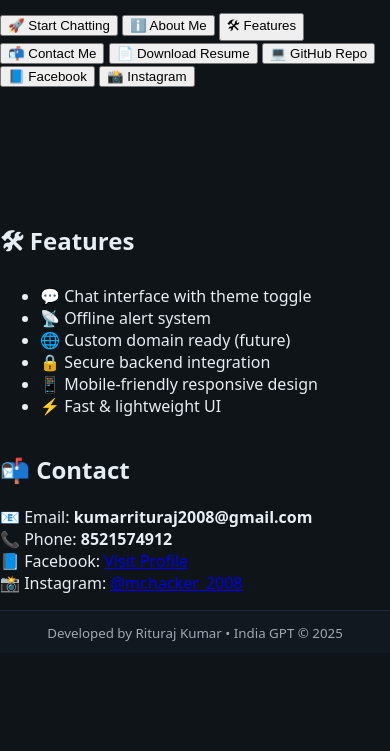
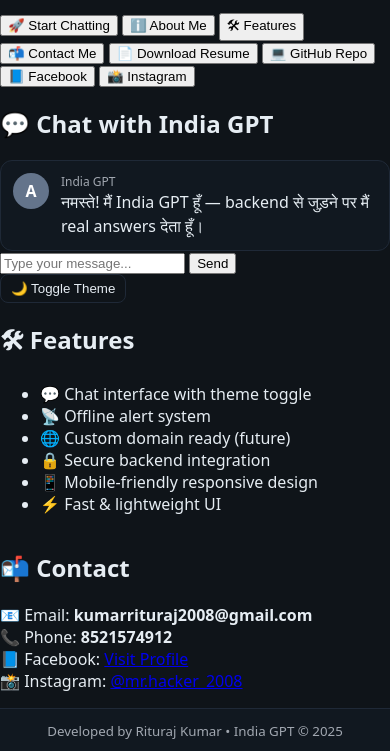
Before and after one commit to riturajkumar2008/india-gpt, a website: page index.html in a window 390 px wide. Shown: the part 191-942 px from the top of the page. Before the commit the page ends 844 px from the top, so only its background shows below. Drawn offline with Linux system fonts and the light colour scheme.

Commit message:
Implement chat section in index.html
Added a chat section with input and send button.

मैं रितुराज कुमार हूँ — एक ऐप और वेब डेवलपर, जिसे साइबर सुरक्षा का ज्ञान है। मेरी सोच है कि तकनीक और सुरक्षा को मिलाकर भारत को नई ऊँचाइयों तक पहुँचाया जाए। मेरा लक्ष्य है कि भारत को AI और सुरक्षित तकनीक में अग्रणी बनाया जाए।

📧 Email: kumarrituraj2008@gmail.com 📞 Phone: 8521574912 📱 Social Media: Mr.hacker_2008

Signed-off-by: riturajhacker <kumarrituraj2008@gmail.com>

```diff
--- a/index.html
+++ b/index.html
@@ -20,7 +20,7 @@
 
     <!-- All Buttons in One Place -->
     <div class="buttons">
-      <button onclick="location.href='chat.html'">🚀 Start Chatting</button>
+      <button onclick="document.getElementById('chat').scrollIntoView()">🚀 Start Chatting</button>
       <button onclick="location.href='about.html'">ℹ️ About Me</button>
       <button onclick="document.getElementById('features').scrollIntoView()">🛠 Features</button>
       <button onclick="document.getElementById('contact').scrollIntoView()">📬 Contact Me</button>
@@ -29,6 +29,17 @@
       <button onclick="location.href='https://www.facebook.com/share/1AMopr2Gds/'">📘 Facebook</button>
       <button onclick="location.href='https://www.instagram.com/mr.hacker_2008?igsh=MXRjbDc5Y2s0b29oZA=='">📸 Instagram</button>
     </div>
+  </section>
+
+  <!-- Chat Section -->
+  <section id="chat">
+    <h2>💬 Chat with India GPT</h2>
+    <div id="messages"></div>
+    <form id="chatForm">
+      <input id="userInput" type="text" placeholder="Type your message..." />
+      <button id="sendBtn" type="submit">Send</button>
+    </form>
+    <button id="themeToggle">🌙 Toggle Theme</button>
   </section>
 
   <!-- Features Section -->
@@ -59,5 +70,8 @@
   <footer class="footer">
     <small>Developed by Rituraj Kumar • India GPT © 2025</small>
   </footer>
+
+  <!-- Scripts -->
+  <script src="app.js"></script>
 </body>
 </html>
```
